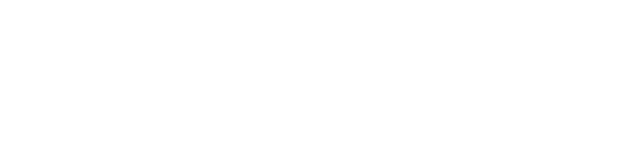
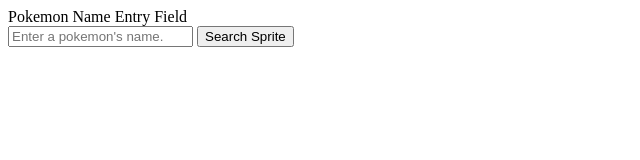
Before and after one commit to SamiAchnine/Achnine-PokedexJS, a plain HTML site: page index.html in a window 1280 px wide. Shown: the whole page, without its empty margins (0-640 px from the left). Drawn offline with Linux system fonts and the light colour scheme.

Commit message:
finished most of the HTML

```diff
--- a/index.html
+++ b/index.html
@@ -6,6 +6,10 @@
     <title>Pokedex 1D Amateur Edition</title>
 </head>
 <body>
-
+    <label>Pokemon Name Entry Field</label> <br>
+    <input type="text" id="pokemonName" placeholder="Enter a pokemon's name.">
+    <input type="button" value="Search Sprite">
+    <img style="display: none;" id="pokemonSprite">
+    <span style="display: none;">ERROR MESSAGE</span>
 </body>
 </html>
```
